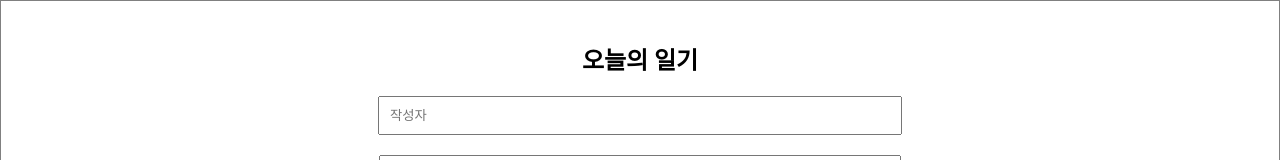
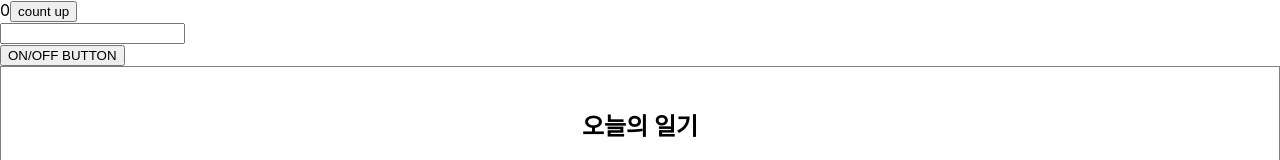
Before and after one commit to Han-Ju-young/React-Emotion-Diary, a React (Create React App) app: page / in a window 1280 px wide. Shown: the top 160 px of the page. Built offline with nearby package versions, Linux system fonts and the light colour scheme.

Commit message:
Lifecycle 제어하기(useEffect)

```diff
--- a/src/App.js
+++ b/src/App.js
@@ -2,6 +2,7 @@
 import "./App.css";
 import DiaryEditor from "./DiaryEditor";
 import DiaryList from "./DiaryList";
+import Lifecycle from "./Lifecycle";
 
 function App() {
   const [data, setData] = useState([]);
@@ -35,6 +36,7 @@
 
   return (
     <div className="App">
+      <Lifecycle />
       <DiaryEditor onCreate={onCreate} />
       <DiaryList onEdit={onEdit} onRemove={onRemove} diaryList={data} />
     </div>
--- /dev/null
+++ b/src/Lifecycle.js
@@ -0,0 +1,57 @@
+import React, { useEffect, useState } from "react";
+
+const UnMountTest = () => {
+  useEffect(() => {
+    console.log("Sub Component Mount");
+    return () => {
+      // Unmount 시점에 실행되게 됨
+      console.log("Sub Component Unmount");
+    };
+  }, []);
+  return <div>UN MOUNT TEST</div>;
+};
+
+const LifeCycle = () => {
+  const [count, setCount] = useState(0);
+  const [text, setText] = useState("");
+
+  const [isVisible, setIsVisible] = useState(false);
+  const toggle = () => setIsVisible(!isVisible);
+
+  useEffect(() => {
+    console.log("Mount!");
+  }, []); // 컴포넌트 시작 순간
+
+  useEffect(() => {
+    console.log("Update!");
+  }); // 컴포넌트 업데이트 순간
+
+  useEffect(() => {
+    console.log(`count is update : ${count}`);
+  }, [count]); // []의 값이 변화하게 되면 그 순간 콜백함수 실행
+
+  useEffect(() => {
+    console.log(`text is update : ${text}`);
+  }, [text]); // 즉, 감지하고 싶은 값만 감지해서
+  // 그 값이 변화하는 순간에만 콜백함수를 수행시키게 바꿀 수 있음
+
+  return (
+    <div>
+      <div>
+        {count}
+        <button onClick={() => setCount(count + 1)}>count up</button>
+      </div>
+      <div>
+        <input
+          type="text"
+          value={text}
+          onChange={(e) => setText(e.target.value)}
+        />
+      </div>
+      <button onClick={toggle}>ON/OFF BUTTON</button>
+      {isVisible && <UnMountTest />}
+    </div>
+  );
+};
+
+export default LifeCycle;
```
